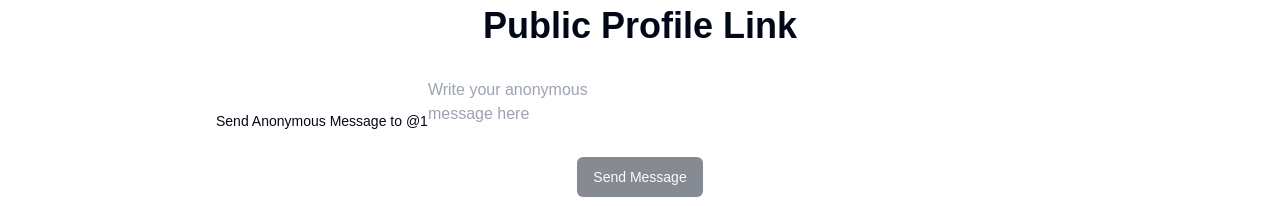
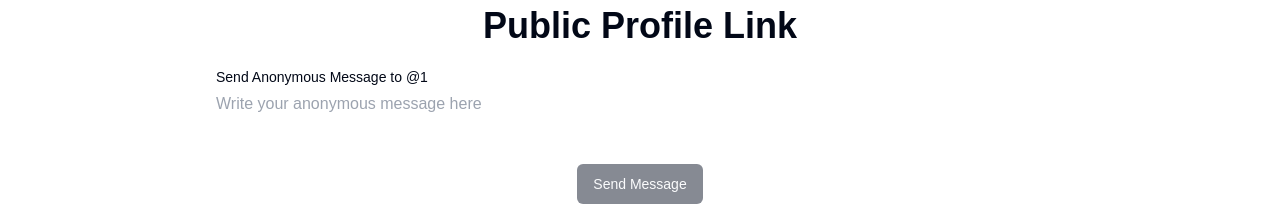
Before and after one commit to amank736836/Stealthy-Note, a Next.js app: page /u/1 in a window 1280 px wide. Shown: the part 138-344 px from the top of the page. Built offline with nearby package versions, Linux system fonts and the light colour scheme; no server answers.

Commit message:
Fix API endpoint path in SendMessage component and enhance FormItem layout

```diff
--- a/src/app/(app)/u/[username]/page.tsx
+++ b/src/app/(app)/u/[username]/page.tsx
@@ -1,3 +1,5 @@
+"use client";
+
 import { messageSchema } from "@/backend/schemas/messageSchema";
 import { Button } from "@/components/ui/button";
 import { Card, CardContent, CardHeader } from "@/components/ui/card";
@@ -64,7 +66,7 @@ export default function SendMessage() {
     setIsLoading(true);
 
     try {
-      const response = await axios.post<ApiResponse>("api/send-message", {
+      const response = await axios.post<ApiResponse>("../api/send-message", {
         ...data,
         username,
       });
@@ -116,7 +118,9 @@ export default function SendMessage() {
             control={form.control}
             name="content"
             render={({ field }) => (
-              <FormItem>
+              <FormItem
+              className="flex flex-col"
+              >
                 <FormLabel>Send Anonymous Message to @{username}</FormLabel>
                 <FormControl>
                   <textarea
```
